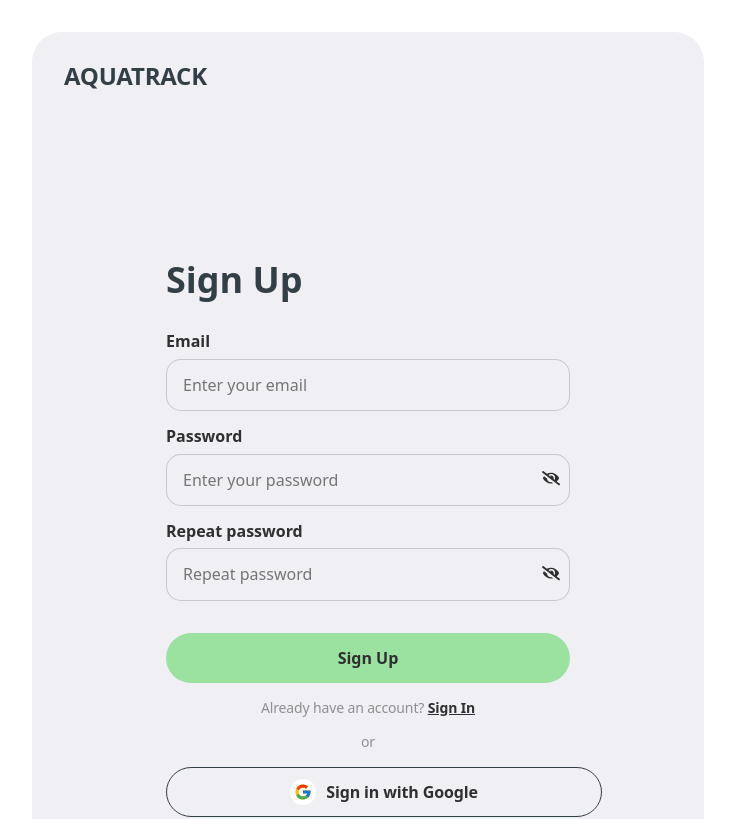
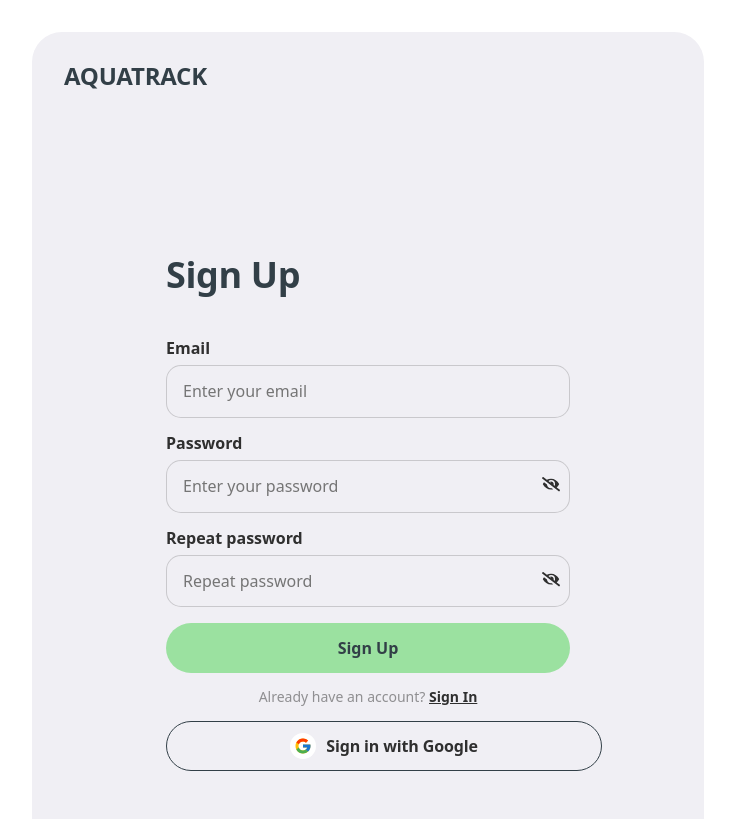
Before and after one commit to Yumfii/crystal_coders-front, a React (Create React App) app: page /signup in a window 1280 px wide. Shown: the top 819 px of the page, without its empty margins (272-1007 px from the left). Built offline with nearby package versions, Linux system fonts and the light colour scheme; no server answers.

Commit message:
style fix

```diff
--- a/src/components/SignInForm/SignInForm.jsx
+++ b/src/components/SignInForm/SignInForm.jsx
@@ -122,8 +122,6 @@ const SignInForm = () => {
               </NavLink>
             </p>
           </div>
-
-          <p className={css.conc}>or</p>
           <GoogleBtn />
         </form>
       </div>
--- a/src/components/SignInForm/SignInForm.module.css
+++ b/src/components/SignInForm/SignInForm.module.css
@@ -8,6 +8,17 @@
   100% {
     opacity: 1;
     transform: translateY(0);
+  }
+}
+
+@keyframes fadeInRight {
+  0% {
+    opacity: 0;
+    transform: translateX(-30px);
+  }
+  100% {
+    opacity: 1;
+    transform: translateX(0);
   }
 }
 
@@ -27,7 +38,7 @@
   padding: 24px 16px;
   text-align: left;
   width: 100%;
-  opacity: 0;
+  opacity: 1;
   animation: fadeIn 1s ease-out forwards;
   animation-delay: 0.3s;
 }
@@ -44,7 +55,7 @@
   justify-content: center;
   align-items: center;
   opacity: 0;
-  animation: fadeInUp 1s ease-out forwards;
+  animation: fadeInRight 1s ease-out forwards;
   animation-delay: 0.8s;
 }
 
@@ -57,7 +68,7 @@
   letter-spacing: -0.36px;
   margin-bottom: 32px;
   opacity: 0;
-  animation: fadeInUp 1s ease-out forwards;
+  animation: fadeInRight  1s ease-out forwards;
   animation-delay: 1s;
 }
 
@@ -67,7 +78,7 @@
   gap: 16px;
   min-width: 256px;
   opacity: 0;
-  animation: fadeInUp 1s ease-out forwards;
+  animation: fadeInRight 1s ease-out forwards;
   animation-delay: 1.2s;
 }
 
@@ -107,7 +118,6 @@
   font-weight: 400;
   line-height: 18px;
   letter-spacing: -0.14px;
-  transition: border-color 0.3s ease, background-color 0.3s ease, color 0.3s ease;
 }
 
 .input:focus {
@@ -148,10 +158,6 @@
   text-decoration-line: underline;
 }
 
-.forgotPassword, .signuplink {
-  transition: color 0.3s ease;
-}
-
 .forgotPassword:hover, .signuplink:hover {
   color: #527452;
 }
@@ -180,8 +186,6 @@
   color: var(--dark-blue);
   font-size: 14px;
   font-weight: 700;
-  transition: background 0.3s ease, box-shadow 0.3s ease;
-  transition: background-color 0.3s ease;
 }
 
 .signInBtn:hover,
--- a/src/components/SignUpForm/SignUpForm.jsx
+++ b/src/components/SignUpForm/SignUpForm.jsx
@@ -12,7 +12,6 @@ import GoogleBtn from '../../components/GoogleBtn/GoogleBtn';
 import { toast } from 'react-hot-toast';
 import { useDispatch } from 'react-redux';
 
-// Validation Schema
 export const validationSchema = yup.object().shape({
   email: yup
     .string()
@@ -54,7 +53,6 @@ const SignUpForm = () => {
     const { email, password } = data;
 
     try {
-      // Dispatch the signUp action with the form data
       const response = await dispatch(signUp({ email, password })).unwrap();
 
       if (response.status === 201) {
@@ -83,7 +81,6 @@ const SignUpForm = () => {
       <form className={css.SignUpForm} onSubmit={handleSubmit(onSubmit)}>
         <h2 className={css.SignText}>Sign Up</h2>
 
-        {/* Email Input */}
         <div className={css.inputDiv}>
           <label>Email</label>
           <Controller
@@ -100,7 +97,6 @@ const SignUpForm = () => {
           {errors.email && <p className={css.error}>{errors.email.message}</p>}
         </div>
 
-        {/* Password Input */}
         <div className={css.inputDiv}>
           <label>Password</label>
           <div className={css.wrapPass}>
@@ -131,7 +127,6 @@ const SignUpForm = () => {
           )}
         </div>
 
-        {/* Repeat Password Input */}
         <div className={css.inputDiv}>
           <label>Repeat password</label>
           <div className={css.wrapPass}>
@@ -162,12 +157,10 @@ const SignUpForm = () => {
           )}
         </div>
 
-        {/* Submit Button */}
         <button type="submit" className={css.btn}>
           Sign Up
         </button>
 
-        {/* Sign In Link */}
         <p className={css.text}>
           Already have an account?{' '}
           <Link to="/signin" className={css.linkText}>
@@ -175,9 +168,6 @@ const SignUpForm = () => {
           </Link>
         </p>
 
-        <p className={css.text}>or</p>
-
-        {/* Google Sign Up Button */}
         <GoogleBtn />
       </form>
     </div>
--- a/src/components/SignUpForm/SignUpForm.module.css
+++ b/src/components/SignUpForm/SignUpForm.module.css
@@ -1,25 +1,74 @@
+@import '../../index.css';
+
+@keyframes fadeInUp {
+  0% {
+    opacity: 0;
+    transform: translateY(30px);
+  }
+  100% {
+    opacity: 1;
+    transform: translateY(0);
+  }
+}
+
+@keyframes fadeInRight {
+  0% {
+    opacity: 0;
+    transform: translateX(-30px);
+  }
+  100% {
+    opacity: 1;
+    transform: translateX(0);
+  }
+}
+
+@keyframes fadeIn {
+  0% {
+    opacity: 0;
+  }
+  100% {
+    opacity: 1;
+  }
+}
+
 .SignUpContainer {
   width: 100%;
   border-radius: 30px;
   background: var(--light-gray);
   padding: 24px 16px;
   text-align: left;
+  opacity: 1;
+  animation: fadeIn 1s ease-out forwards;
+  animation-delay: 0.3s;
+}
+
+.logo {
+  margin-bottom: 172px;
+  opacity: 0;
+  animation: fadeInUp 1s ease-out forwards;
+  animation-delay: 0.5s;
 }
 
 .SignUpForm {
-  min-width: 256px;
   display: flex;
   flex-direction: column;
   gap: 16px;
-}
-
-.logo {
-  margin-bottom: 110px;
+  min-width: 256px;
+  opacity: 0;
+  animation: fadeInRight 1s ease-out forwards;
+  animation-delay: 1.2s;
 }
 
 .SignText {
-  margin-bottom: 16px;
+  color: var(--dark-blue);
   font-size: 32px;
+  font-weight: 700;
+  line-height: 32px;
+  letter-spacing: -0.36px;
+  margin-bottom: 32px;
+  opacity: 0;
+  animation: fadeInRight 1s ease-out forwards;
+  animation-delay: 1s;
 }
 
 .inputDiv {
@@ -37,6 +86,39 @@
   justify-items: stretch;
 }
 
+.input {
+  display: flex;
+  padding: 16px;
+  align-items: flex-start;
+  gap: 10px;
+  border-radius: 15px;
+  border: 1px solid rgba(47, 47, 47, 0.2);
+  background: var(--light-gray);
+  padding-right: 40px;
+  transition: border-color 0.3s ease;
+}
+
+.input:focus {
+  border-color: var(--accent);
+  background-color: #f0f9f1;
+  color: var(--dark-blue);
+}
+
+.inputError {
+  border: 1px solid #ef5050;
+  background-color: #fdd;
+  color: red;
+  animation: fadeIn 0.5s ease-out forwards;
+}
+
+.error {
+  color: #ef5050;
+  font-size: 0.875rem;
+  margin-top: 0.1rem;
+  opacity: 0;
+  animation: fadeIn 0.3s ease-out forwards;
+}
+
 .toggle {
   position: absolute;
   right: 10px;
@@ -50,64 +132,36 @@
   display: none;
 }
 
-.input {
+.btn {
   display: flex;
-  padding: 16px;
-  align-items: flex-start;
-  gap: 10px;
-  border-radius: 15px;
-  border: 1px solid rgba(47, 47, 47, 0.2);
-  background: var(--light-gray);
-  padding-right: 40px;
-  transition: border-color 0.3s ease;
-}
-
-.inputError {
-  border: 1px solid #ef5050;
-  color: #ef5050;
-}
-
-.error {
-  color: #ef5050;
-}
-
-.input:focus {
-  outline: none;
-}
-
-.btn {
-  margin-top: 16px;
-  display: flex;
+  height: 50px;
   padding: 16px;
   justify-content: center;
   align-items: center;
-  gap: 10px;
   border-radius: 30px;
-  background: var(--light-green);
+  background: var(--Accent, #9be1a0);
+  color: var(--dark-blue);
   font-size: 14px;
   font-weight: 700;
+  transition: background-color 0.3s ease;
 }
 
 .btn:hover,
 .btn:focus {
-  background: var(--light-green-hover);
+  background: #87d28d;
+  cursor: pointer;
 }
 
 .text {
   color: rgba(47, 47, 47, 0.5);
   font-size: 14px;
-  line-height: 18px;
-  letter-spacing: -0.14px;
   text-align: center;
 }
 
 .linkText {
-  color: #2f2f2f;
-  font-size: 14px;
+  color: var(--dark-gray);
   font-weight: 700;
-  line-height: 18px;
-  letter-spacing: -0.14px;
-  text-decoration-line: underline;
+  text-decoration: underline;
 }
 
 @media screen and (min-width: 768px) {
@@ -115,6 +169,7 @@
     width: 672px;
     padding: 32px;
   }
+
   .SignUpForm {
     padding: 102px;
   }
@@ -122,15 +177,19 @@
   .SignText {
     font-size: 36px;
   }
+
   .inputDiv {
     font-size: 16px;
   }
+
   .toggle {
     display: block;
   }
+
   .btn {
     font-size: 16px;
   }
+
   .logo {
     margin-bottom: 69px;
   }
@@ -141,10 +200,12 @@
     gap: 32px;
     height: 754px;
   }
+
   .SignUpForm {
     padding: 0 102px;
     width: 640px;
   }
+
   .logo {
     margin-bottom: 74px;
   }
--- a/src/components/WelcomeSection/WelcomeSection.module.css
+++ b/src/components/WelcomeSection/WelcomeSection.module.css
@@ -123,6 +123,7 @@
   .welcome {
     min-width: 704px;
     padding: 32px;
+    min-height: 498px;
   }
 
   .subheader {
```
